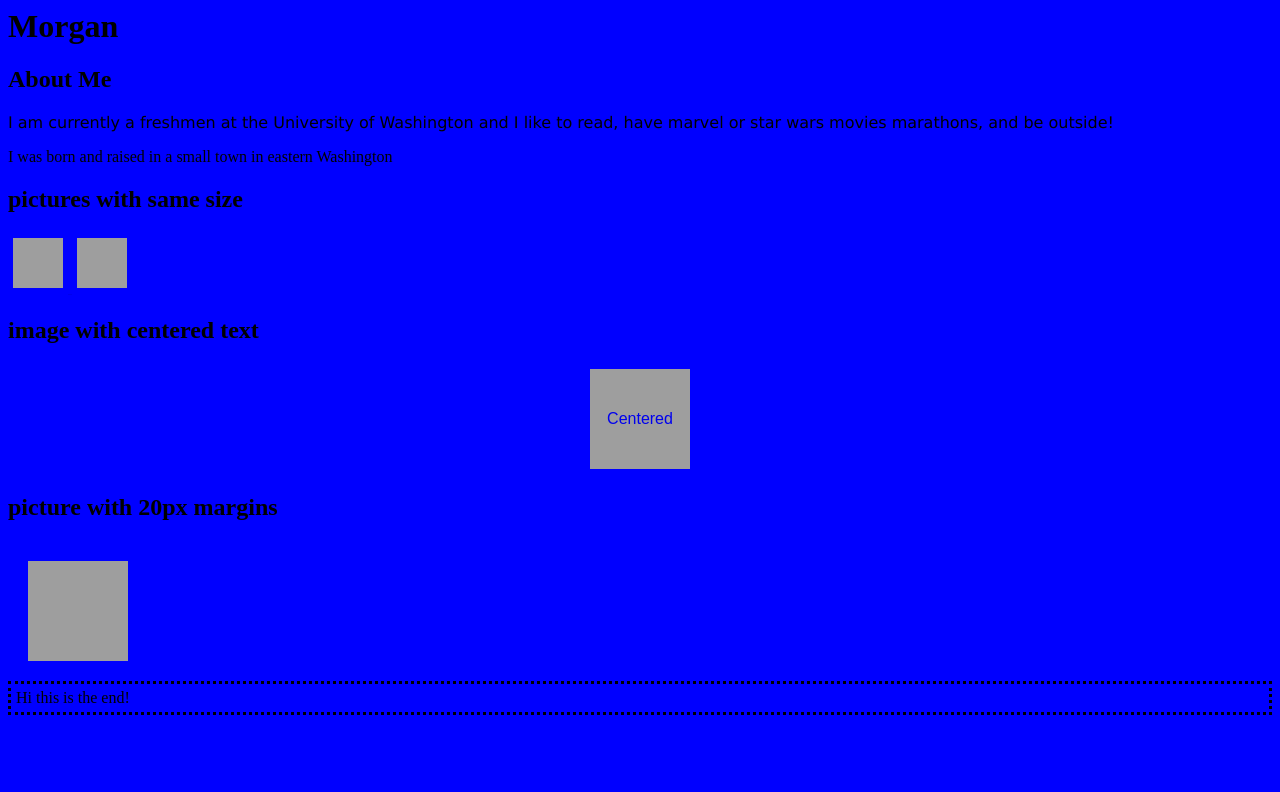
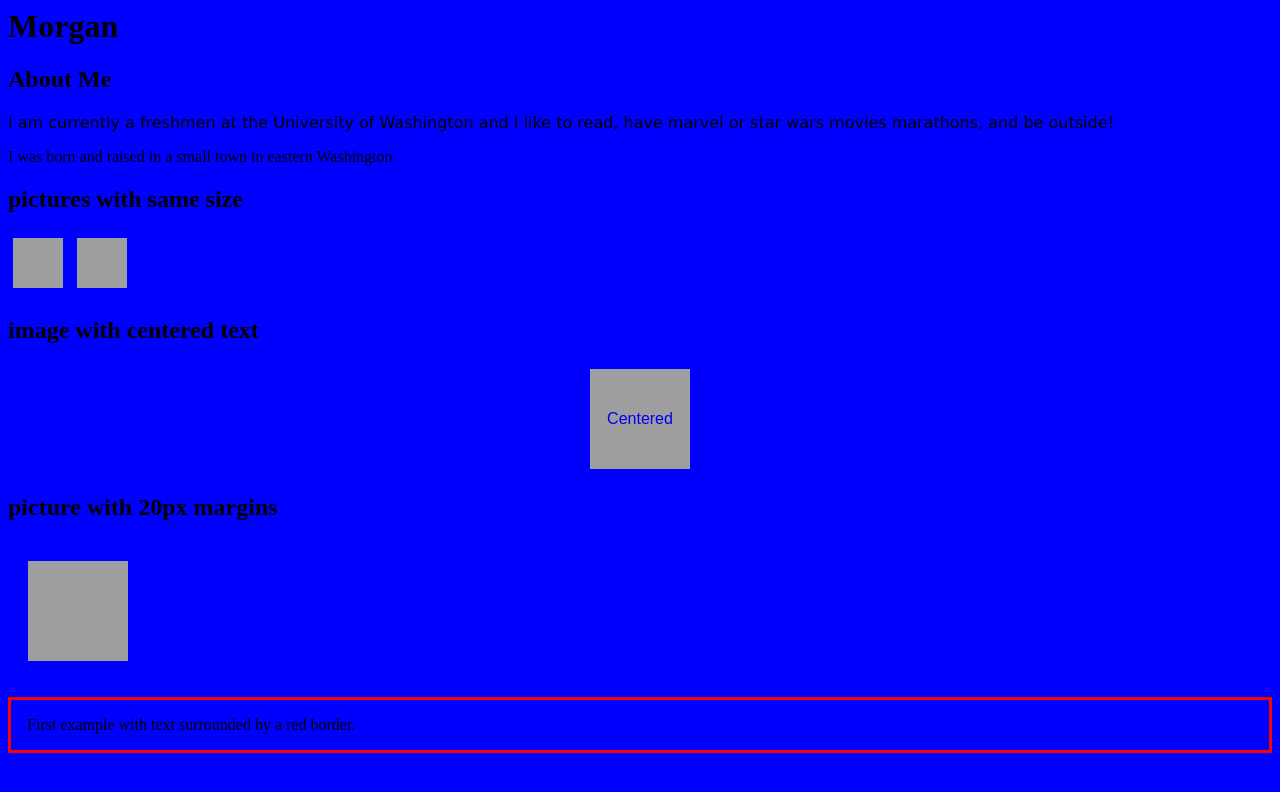
Before and after one commit to morgweb-1779250/morgweb-1779250.github.io, a plain HTML site: page someCss.html in a window 1280 px wide. Drawn offline with Linux system fonts and the light colour scheme; grey boxes are pictures that could not be loaded.

Commit message:
Add files via upload

```diff
--- a/someCss.html
+++ b/someCss.html
@@ -35,9 +35,6 @@
         <a href="https://s3-us-west-2.amazonaws.com/uw-s3-cdn/wp-content/uploads/sites/92/2015/02/07205301/Cherries.jpg">
             <img src="https://s3-us-west-2.amazonaws.com/uw-s3-cdn/wp-content/uploads/sites/92/2015/02/07205301/Cherries.jpg" title="UW" style="width: 100px; height:100px;margin:20px">
         </a>
-
-
-        <div style="border: 3px dotted black; padding: 5px; black color border"
-        div>Hi this is the end!
+        <p style="border:3px; border-style:solid; border-color:#FF0000; padding: 1em;">First example with text surrounded by a red border.<br></p>
     </body>
- </html>
+</html>
```
